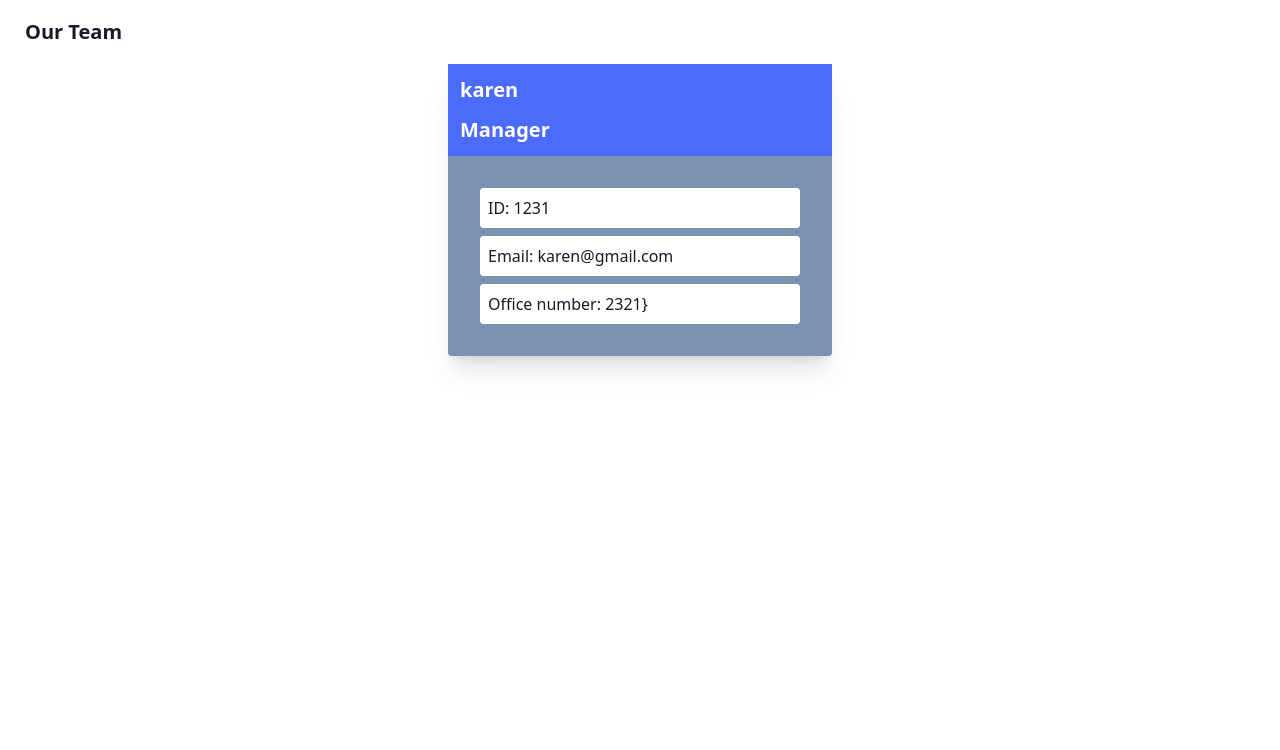
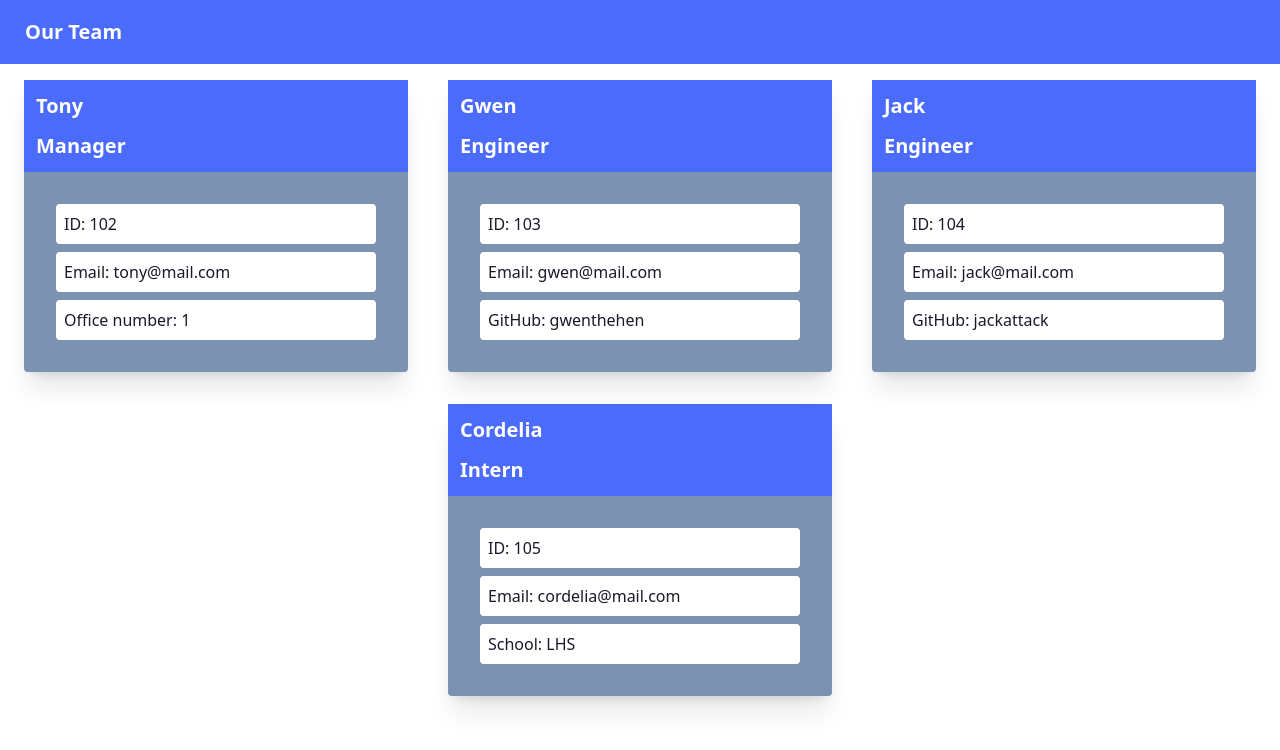
Before and after one commit to coderbennett/team-profile-generator, a website: page index.html in a window 1280 px wide. Drawn offline with nearby package versions, Linux system fonts and the light colour scheme.

Commit message:
add fixes to links and minor html issues

```diff
--- a/index.html
+++ b/index.html
@@ -8,22 +8,60 @@
             <title>Team Profile</title>
         </head>
         <body>
-            <div class="navbar bg-base-100">
-                <a class="btn btn-ghost normal-case text-xl">Our Team</a>
+            <div class="navbar bg-primary">
+                <a class="btn btn-ghost normal-case text-xl text-base-100">Our Team</a>
             </div>
-            <div id="cards" class="flex flex-wrap justify-around">
+            <div id="cards" class="flex flex-wrap justify-evenly">
 
 
-    <div class="card w-96 bg-secondary shadow-xl">
+    <div class="card w-96 bg-secondary shadow-xl m-4">
         <div class="bg-primary">
-            <h2 class="card-title m-3 text-base-100">karen</h2>
+            <h2 class="card-title m-3 text-base-100">Tony</h2>
             <h2 class="card-title m-3 text-base-100">Manager</h2>
         </div>
         <div class="card-body">
-            <p class="bg-base-100 rounded p-2">ID: 1231</p>
-            <p class="bg-base-100 rounded p-2">Email: karen@gmail.com</p>
-            <p class="bg-base-100 rounded p-2">Office number: 2321}</p>
+            <p class="bg-base-100 rounded p-2">ID: 102</p>
+            <p class="bg-base-100 rounded p-2">Email: <a href='mailto:tony@mail.com'>tony@mail.com</a></p>
+            <p class="bg-base-100 rounded p-2">Office number: 1</p>
         </div>
+    </div>
+
+
+    <div class="card w-96 bg-secondary shadow-xl m-4">
+        <div class="bg-primary">
+            <h2 class="card-title m-3 text-base-100">Gwen</h2>
+            <h2 class="card-title m-3 text-base-100">Engineer</h2>
+        </div>
+        <div class="card-body">
+            <p class="bg-base-100 rounded p-2">ID: 103</p>
+            <p class="bg-base-100 rounded p-2">Email: <a href='mailto:gwen@mail.com'>gwen@mail.com</a></p>
+            <p class="bg-base-100 rounded p-2">GitHub: <a href='https://github.com/gwenthehen' target='_blank'>gwenthehen</a></p>
+        </div>
+    </div>
+
+
+    <div class="card w-96 bg-secondary shadow-xl m-4">
+        <div class="bg-primary">
+            <h2 class="card-title m-3 text-base-100">Jack</h2>
+            <h2 class="card-title m-3 text-base-100">Engineer</h2>
+        </div>
+        <div class="card-body">
+            <p class="bg-base-100 rounded p-2">ID: 104</p>
+            <p class="bg-base-100 rounded p-2">Email: <a href='mailto:jack@mail.com'>jack@mail.com</a></p>
+            <p class="bg-base-100 rounded p-2">GitHub: <a href='https://github.com/jackattack' target='_blank'>jackattack</a></p>
+        </div>
+    </div>
+
+
+    <div class="card w-96 bg-secondary shadow-xl m-4">
+        <div class="bg-primary">
+            <h2 class="card-title m-3 text-base-100">Cordelia</h2>
+            <h2 class="card-title m-3 text-base-100">Intern</h2>
+        </div>
+        <div class="card-body">
+            <p class="bg-base-100 rounded p-2">ID: 105</p>
+            <p class="bg-base-100 rounded p-2">Email: <a href='mailto:cordelia@mail.com'>cordelia@mail.com</a></p>
+            <p class="bg-base-100 rounded p-2">School: LHS</p>
         </div>
     </div>
 
```
Also changed, not shown: src/generateHTML.js (+3 -4 lines).
